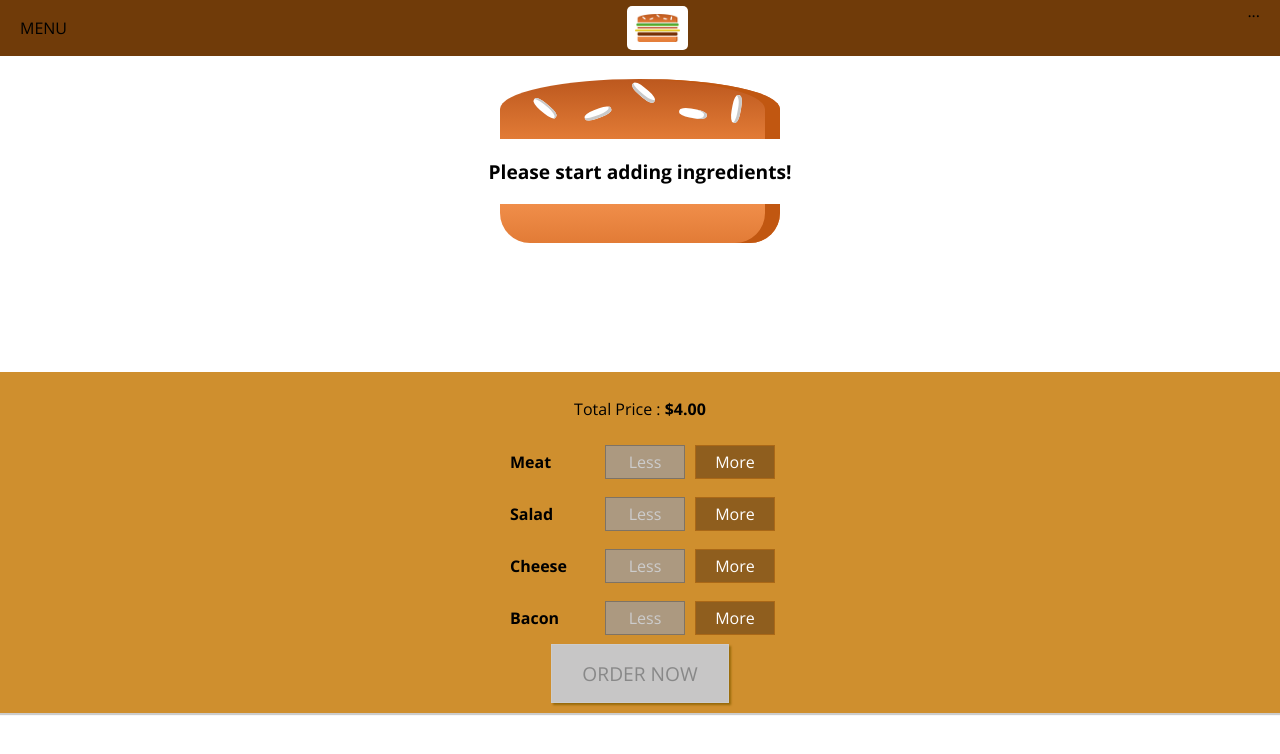
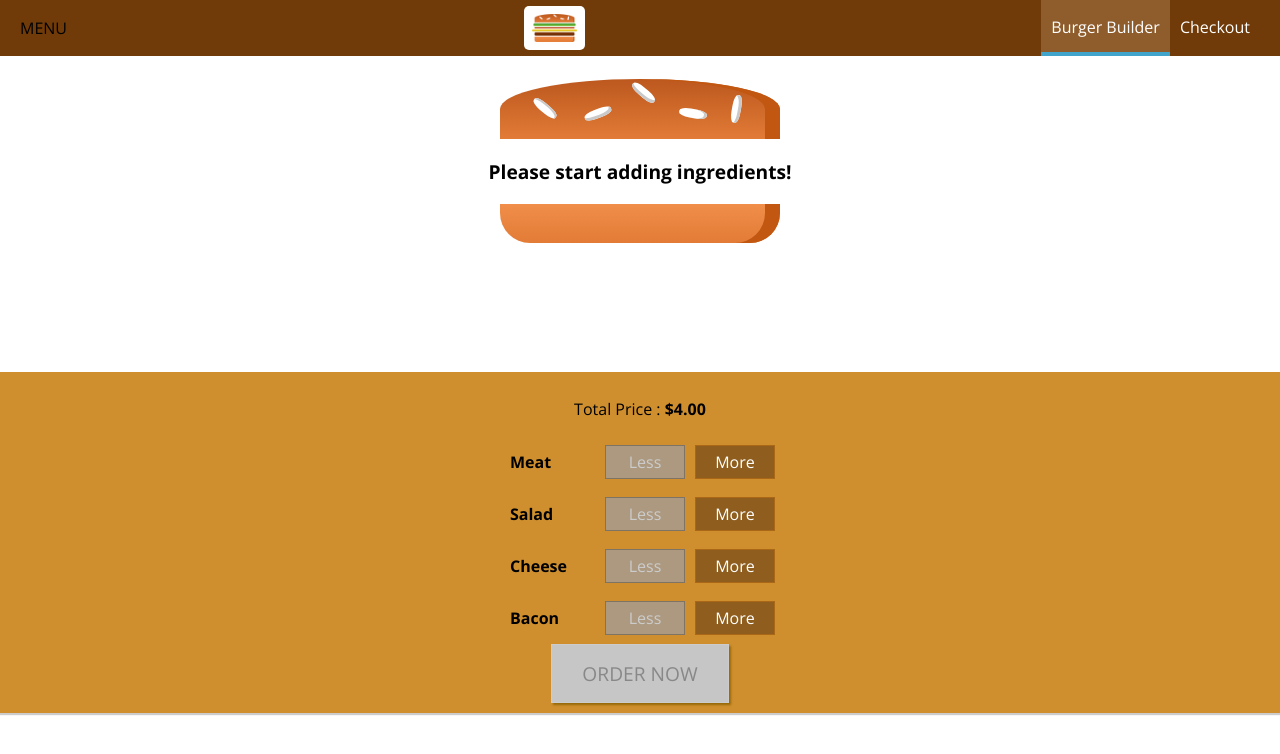
Before and after one commit to adi1506/Burger-Stack, a React (Create React App) app: page / in a window 1280 px wide. Shown: the top 754 px of the page. Built offline with nearby package versions, Linux system fonts and the light colour scheme.

Commit message:
added Navbar

```diff
--- a/src/components/Layout/Layout.js
+++ b/src/components/Layout/Layout.js
@@ -1,7 +1,7 @@
 import React from 'react';
 import Auxillary from '../../hoc/Auxillary';
 import classes from './Layout.module.css';
-import Toolbar from '../Toolbar/Toolbar'
+import Toolbar from '../Navigation/Toolbar/Toolbar'
 
 const Layout = (props) => (
    <Auxillary>
--- /dev/null
+++ b/src/components/Navigation/NavigationItems/NavigationItem/NavigationItem.js
@@ -0,0 +1,14 @@
+import React from 'react';
+import classes from './NavigationItem.module.css'
+
+const NavigationItem = (props) => (
+<li className={classes.NavigationItem} >
+    <a
+        href={props.link}
+        className={props.active ? classes.active : null}>
+            {props.children}
+    </a>
+</li>
+)
+
+export default NavigationItem;
--- /dev/null
+++ b/src/components/Navigation/NavigationItems/NavigationItem/NavigationItem.module.css
@@ -0,0 +1,26 @@
+.NavigationItem {
+    margin:0;
+    box-sizing: border-box;
+    display:flex;
+    height:100%;
+    align-items: center;
+}
+
+.NavigationItem a {
+    color: white;
+    text-decoration: none;
+    height: 100%;
+    padding:16px 10px;
+    border-bottom: 4px solid transparent;
+    box-sizing: border-box;
+    display:block;
+
+}
+
+.NavigationItem a:hover,
+.NavigationItem a:active,
+.NavigationItem a.active {
+    background-color: #8F5C2C;
+    border-bottom: 4px solid #40A4CB;
+    color:white;
+}
--- /dev/null
+++ b/src/components/Navigation/NavigationItems/NavigationItems.js
@@ -0,0 +1,12 @@
+import React from 'react';
+import classes from './NavigationItems.module.css'
+import NavigationItem from './NavigationItem/NavigationItem';
+
+const NavigationItems = () => (
+    <ul className={classes.NavigationItems}>
+        <NavigationItem link='/' active>Burger Builder</NavigationItem>
+        <NavigationItem link='/'>Checkout</NavigationItem>
+    </ul>
+)
+
+export default NavigationItems;
--- /dev/null
+++ b/src/components/Navigation/NavigationItems/NavigationItems.module.css
@@ -0,0 +1,8 @@
+.NavigationItems{
+    margin:0;
+    padding:0;
+    list-style: none;
+    display:flex;
+    align-items:center;
+    height:100%
+}
--- a/src/components/Toolbar/Toolbar.js
+++ b/src/components/Navigation/Toolbar/Toolbar.js
@@ -1,13 +1,14 @@
 import React from 'react';
 import classes from './Toolbar.module.css'
-import Logo from '../Logo/Logo'
+import Logo from '../../Logo/Logo'
+import NavigationItem from '../NavigationItems/NavigationItems';
 
 const Toolbar = (props) => (
     <header className={classes.Toolbar}>
         <div>MENU</div>
         <Logo />
         <nav>
-            ...
+            <NavigationItem/>
         </nav>
     </header>
 )
```
Also changed, not shown: src/components/Navigation/Toolbar/Toolbar.module.css (renamed from src/components/Toolbar/Toolbar.module.css).
